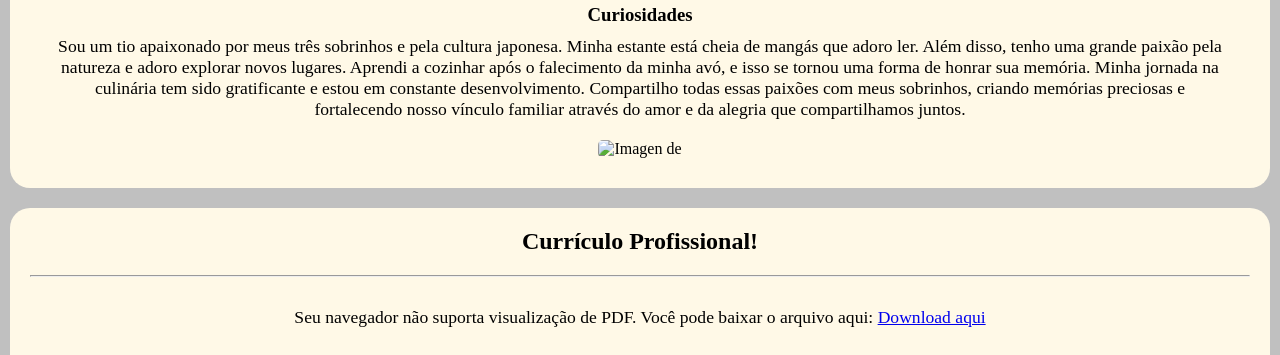
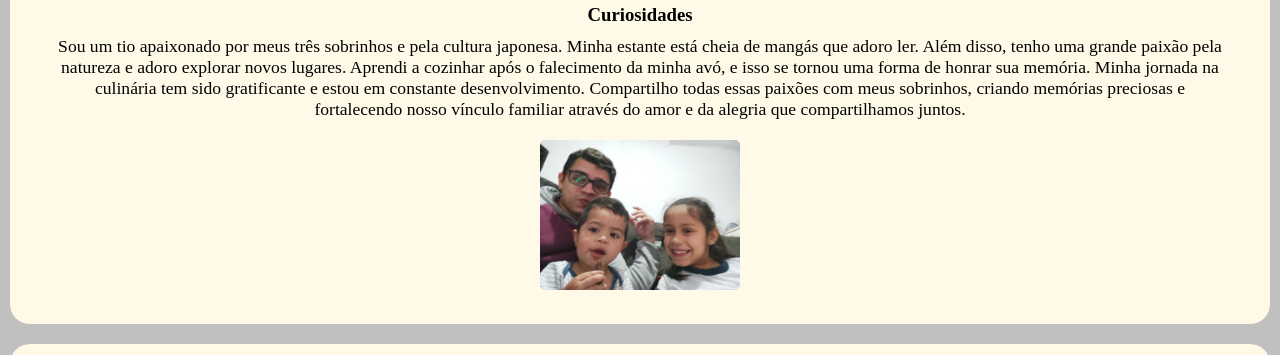
Before and after one commit to FelipeSdsilva/portifolio, a plain HTML site: page index.html in a window 1280 px wide. Shown: the part 435-790 px from the top of the page. Drawn offline with Linux system fonts and the light colour scheme; the site is published under a folder, as on GitHub Pages, so addresses that start at the root find nothing.

Commit message:
Alterando caminho da imagem que fica em curiosidades

```diff
--- a/index.html
+++ b/index.html
@@ -58,7 +58,7 @@
                             e da alegria que compartilhamos juntos.
                         </p>
                         <img height="150rem" style="border-radius: 5px; margin-top: 10px;"
-                            src="/src/assets/img/myphotos/IMG-20220823-WA0029.jpeg" alt="Imagen de ">
+                            src="src/assets/img/myphotos/IMG-20220823-WA0029.jpeg" alt="Imagen de ">
                     </div>
                 </div>
         </section>
```
